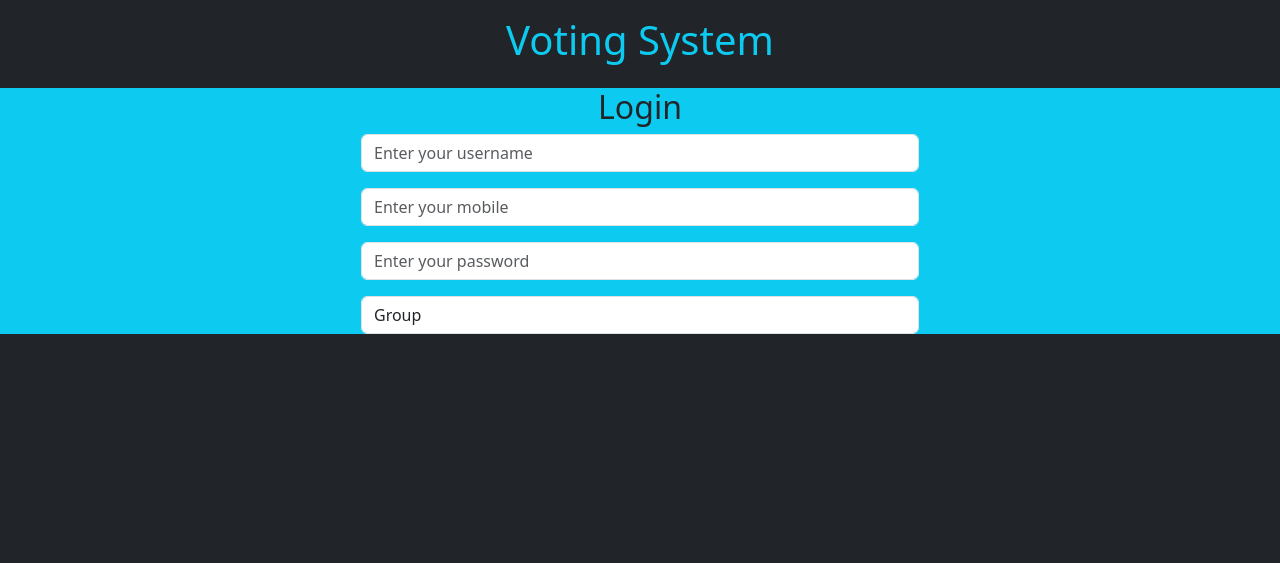
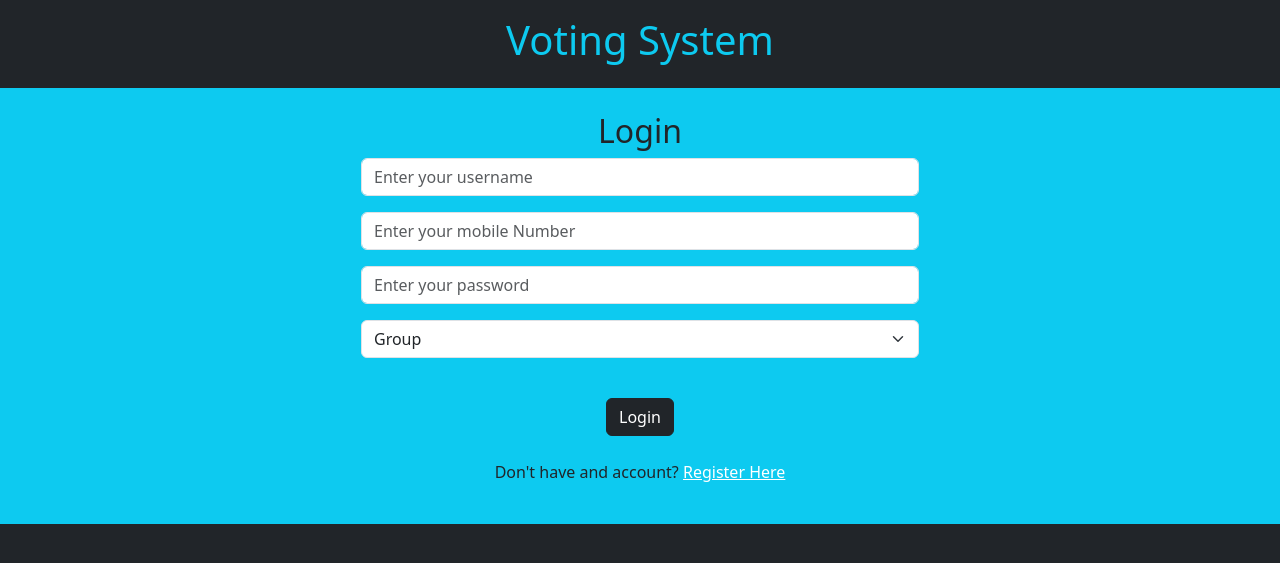
Before and after one commit to Suniksha12/PHP_MY_SQL_Projects, a PHP site: page / in a window 1280 px wide. Shown: the top 563 px of the page. Run offline with PHP 8.4, Linux system fonts and the light colour scheme.

Commit message:
Day-39 Voting form building up

```diff
--- a/Day-11 Voting system using PHP and MYSQL/index.php
+++ b/Day-11 Voting system using PHP and MYSQL/index.php
@@ -9,25 +9,27 @@
 </head>
 <body class="bg-dark">
     <h1 class="text-info text-center p-3">Voting System</h1>
-    <div class="bg-info">
+    <div class="bg-info py-4">
          <h2 class="text-center">Login</h2>
-         <div class="container">
+         <div class="container text-center ">
             <form action="">
                 <div class="mb-3">
                     <input type="text" class="form-control w-50 m-auto" name="username" placeholder="Enter your username" required>
                 </div>
                 <div class="mb-3">
-                    <input type="text" class="form-control w-50 m-auto" name="mobile" placeholder="Enter your mobile" required maxlength="10" minlength="10">
+                    <input type="text" class="form-control w-50 m-auto" name="mobile" placeholder="Enter your mobile Number" required maxlength="10" minlength="10">
                 </div>
                 <div class="mb-3">
                     <input type="password" class="form-control w-50 m-auto" name="mobile" placeholder="Enter your password" required>
                 </div>
                 <div class="mb-3">
-                    <select name="std" class=" form-control w-50 m-auto">
+                    <select name="std" class=" form-select w-50 m-auto">
                         <option value="group">Group</option>
                         <option value="voter">Voter</option>
                     </select>
                 </div>
+                <button type="submit" class="btn btn-dark my-4 ">Login</button>
+                <p>Don't have and account? <a href="#" class="text-white"> Register Here</a></p>
             </form>
          </div>
     </div>
```
